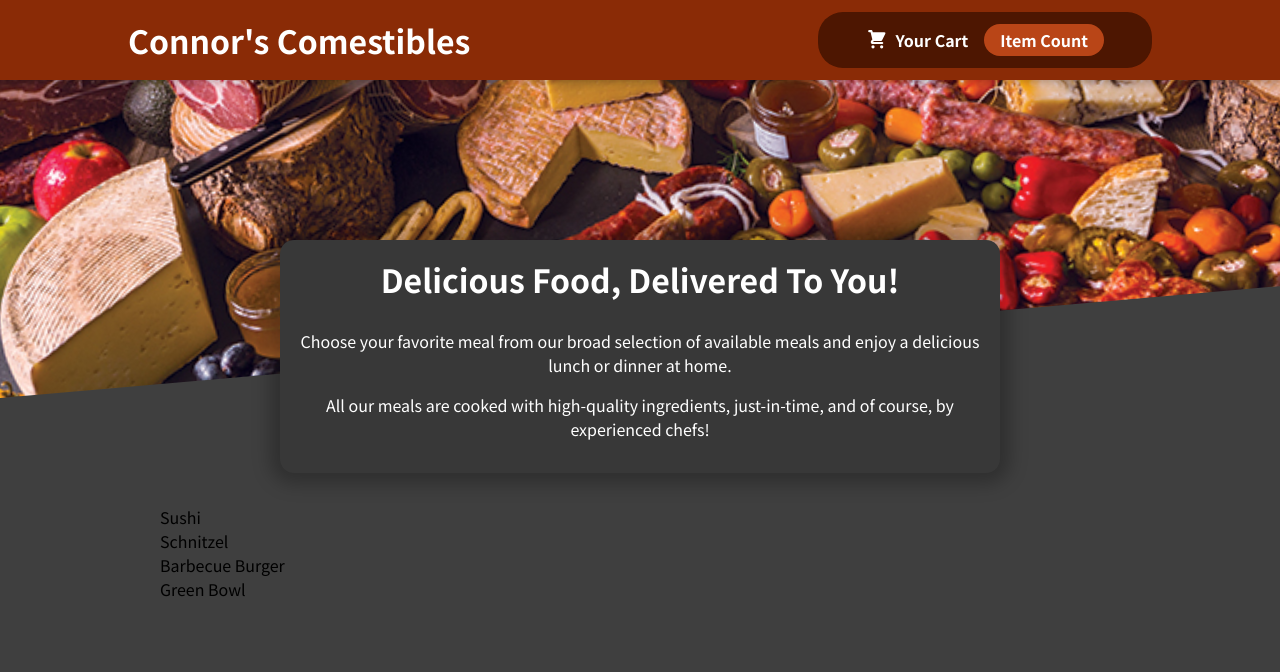
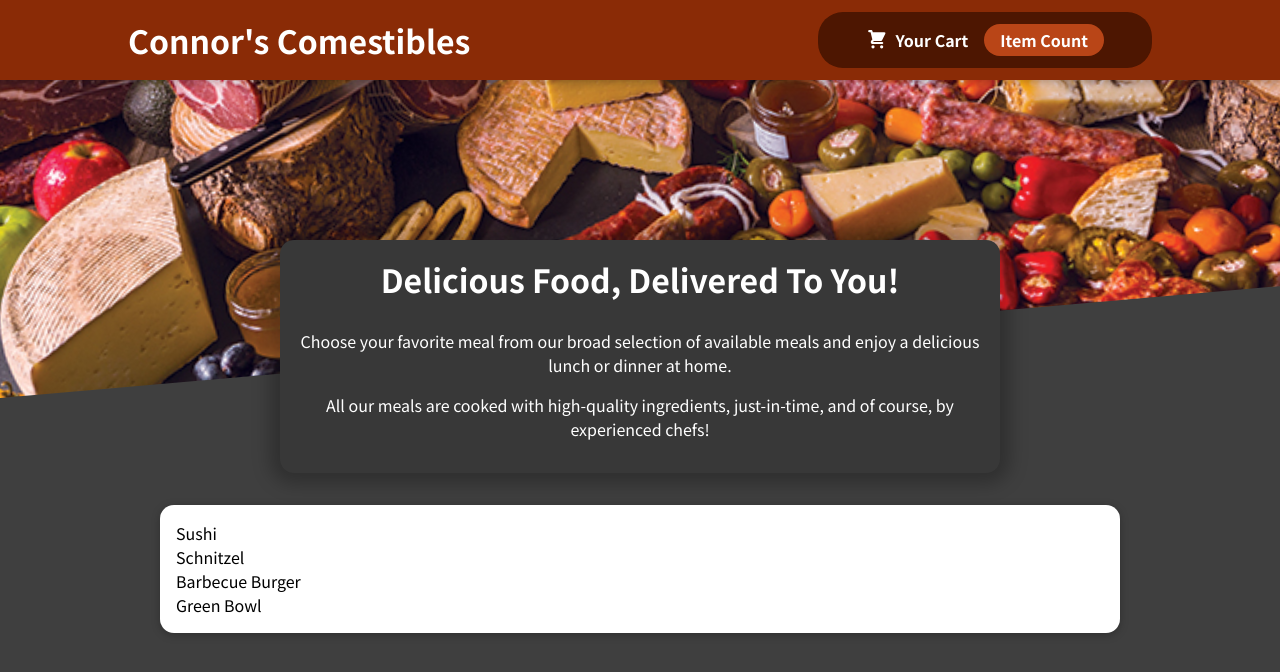
Before and after one commit to Coughdrops13/udemy-reactjs, a React (Create React App) app in the folder react-complete-guide-food-order-app/: page / in a window 1280 px wide. Shown: the top 672 px of the page. Built offline with nearby package versions, Linux system fonts and the light colour scheme.

Commit message:
create Card component with css file and wrap li in AvailableMeals component with it. Create skeleton for MealItem component

```diff
--- a/react-complete-guide-food-order-app/src/components/Meals/AvailableMeals.js
+++ b/react-complete-guide-food-order-app/src/components/Meals/AvailableMeals.js
@@ -1,4 +1,5 @@
 import React from "react";
+import Card from "../UI/Card";
 
 import classes from "./AvailableMeals.module.css";
 
@@ -36,7 +37,9 @@ const AvailableMeals = () => {
 
   return (
     <section className={classes.meals}>
-      <ul>{mealsList}</ul>
+      <Card>
+        <ul>{mealsList}</ul>
+      </Card>
     </section>
   );
 };
--- /dev/null
+++ b/react-complete-guide-food-order-app/src/components/Meals/MealItem/MealItem.module.css
@@ -0,0 +1,22 @@
+.meal {
+  display: flex;
+  justify-content: space-between;
+  margin: 1rem;
+  padding-bottom: 1rem;
+  border-bottom: 1px solid #ccc;
+}
+
+.meal h3 {
+  margin: 0 0 0.25rem 0;
+}
+
+.description {
+  font-style: italic;
+}
+
+.price {
+  margin-top: 0.25rem;
+  font-weight: bold;
+  color: #ad5502;
+  font-size: 1.25rem;
+}
--- a/react-complete-guide-food-order-app/src/components/UI/Card.module.css
+++ b/react-complete-guide-food-order-app/src/components/UI/Card.module.css
@@ -1,5 +1,3 @@
-
-
 .card {
   padding: 1rem;
   box-shadow: 0 2px 8px rgba(0, 0, 0, 0.25);
```
Also changed, not shown: react-complete-guide-food-order-app/src/components/Meals/MealItem/MealItem.js (added, +9 -0 lines).
